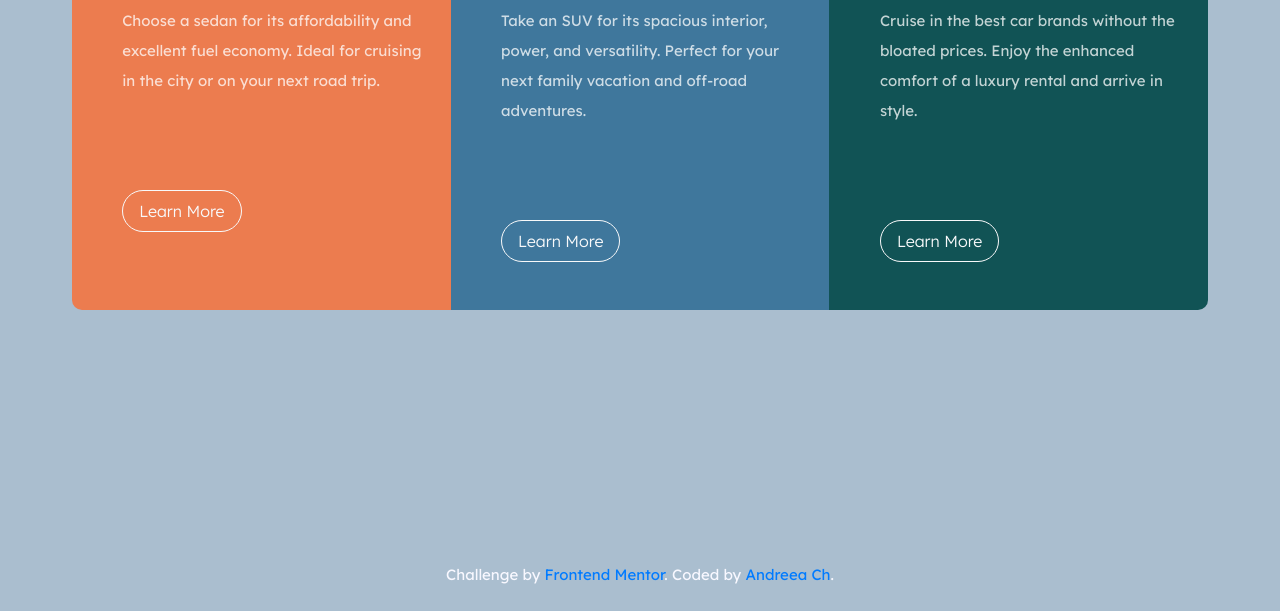
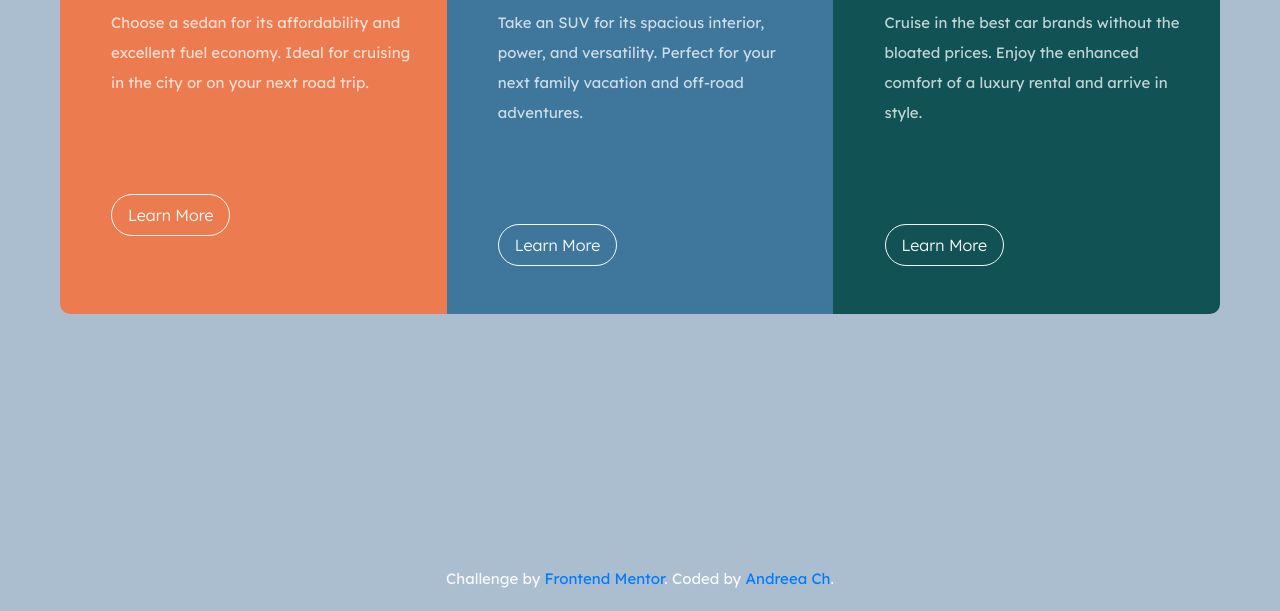
Before and after one commit to andr-ch/3-column-preview-card-component, a plain HTML site: page index.html in a window 1280 px wide. Shown: the part 391-1002 px from the top of the page. Drawn offline with nearby package versions, Linux system fonts and the light colour scheme.

Commit message:
Add files via upload

```diff
--- a/styles.css
+++ b/styles.css
@@ -144,7 +144,7 @@ footer.attribution {
 
 @media (min-width: 792px) and (max-width: 1440px)  {
     .row {
-        max-width: 96%;
+        max-width: 98%;
     }
 
     .bg-main {
```
